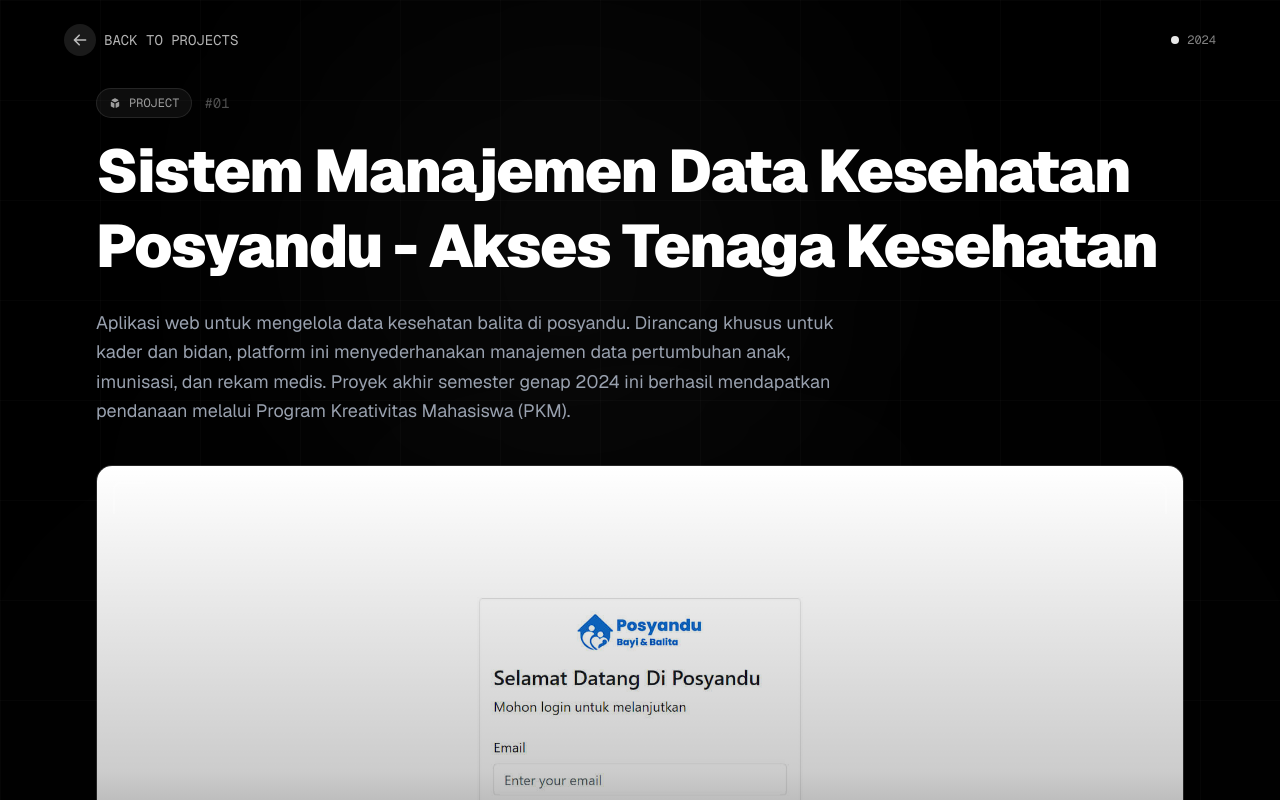
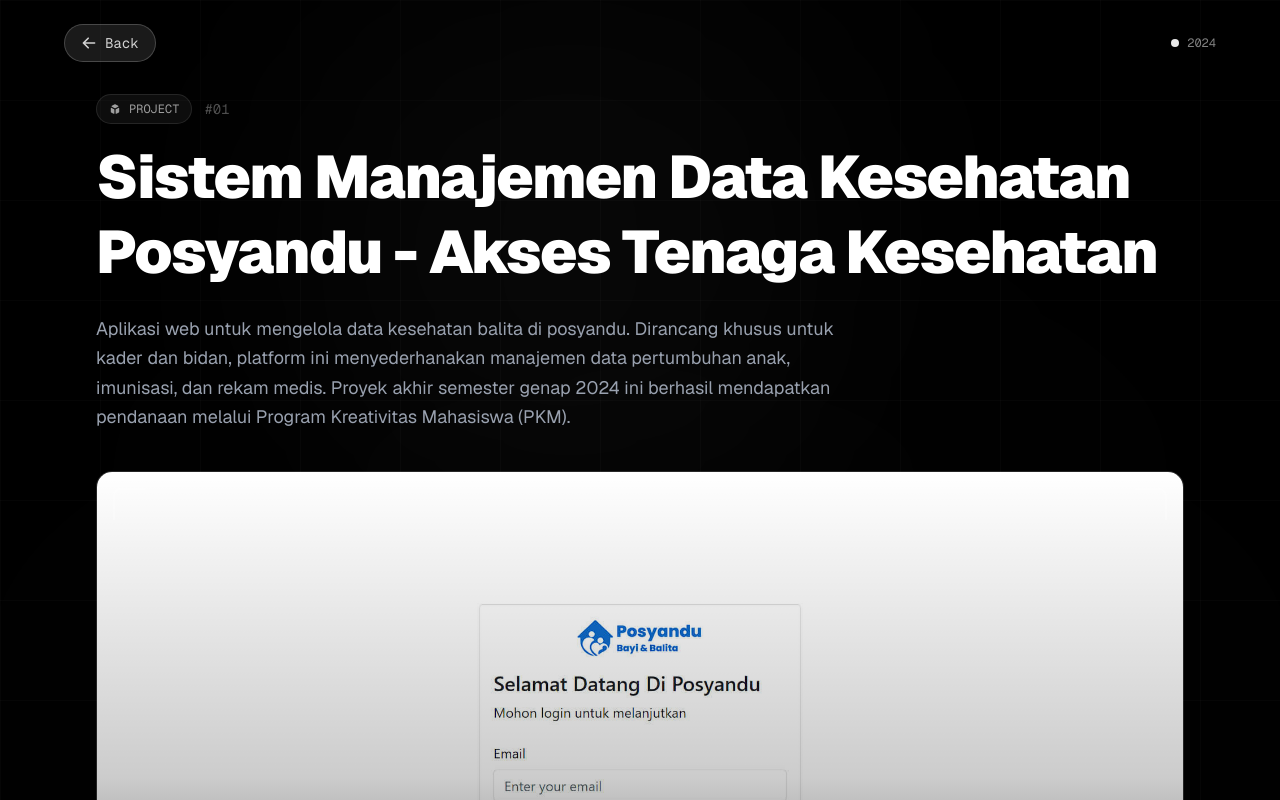
Before and after one commit to ardhikaxx/portofolio-nextjs, a Next.js app: page /project/1 in a window 1280 px wide. Shown: the top 800 px of the page. Built offline with nearby package versions, Linux system fonts and the light colour scheme.

Commit message:
fix(project) ubah tombol kembali jadi style capsule

```diff
--- a/app/project/[id]/page.tsx
+++ b/app/project/[id]/page.tsx
@@ -57,12 +57,10 @@ export default function ProjectDetailPage() {
                 <div className="max-w-6xl mx-auto flex items-center justify-between">
                     <Link
                         href="/project"
-                        className="inline-flex items-center gap-2 text-white/70 hover:text-white transition-colors font-mono text-sm group"
+                        className="inline-flex items-center gap-2 px-4 py-2 rounded-full bg-white/10 border border-white/20 text-white/80 hover:text-white hover:bg-white/20 hover:border-white/30 transition-all duration-300 font-mono text-sm group"
                     >
-                        <div className="w-8 h-8 rounded-full bg-white/10 flex items-center justify-center group-hover:bg-white/20 transition-colors">
-                            <HiArrowLeft className="w-4 h-4 group-hover:-translate-x-0.5 transition-transform" />
-                        </div>
-                        <span className="hidden sm:inline">BACK TO PROJECTS</span>
+                        <HiArrowLeft className="w-4 h-4 group-hover:-translate-x-1 transition-transform" />
+                        <span>Back</span>
                     </Link>
 
                     <div className="flex items-center gap-2 text-white/50 font-mono text-xs">
```
